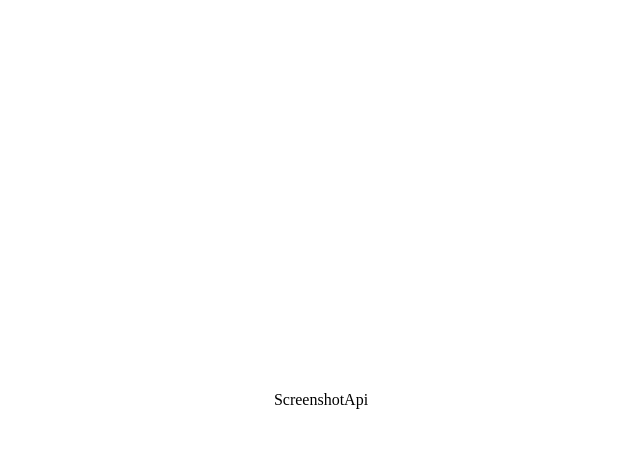
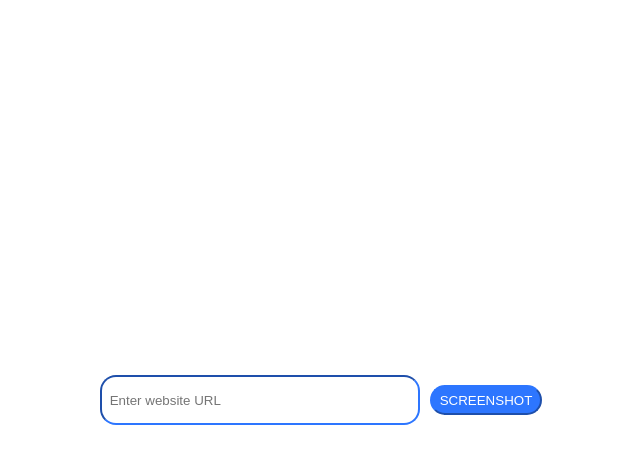
Before and after one commit to akhil-haridas/url-to-screenshot, a React (Vite) app: page / in a window 1280 px wide. Both pictures are taken after a click on the button "Screenshot API". Shown: the top 464 px of the page, without its empty margins (319-959 px from the left). Built offline with nearby package versions, Linux system fonts and the light colour scheme.

Commit message:
deafult functionality for the screenshot

```diff
--- a/src/App.css
+++ b/src/App.css
@@ -26,3 +26,46 @@
   background-color: black;
   color: #fff;
 }
+
+.ScreenshotWrapper {
+  width: 100%;
+  height: 100%;
+  display: flex;
+  align-items: center;
+  justify-content: center;
+  flex-direction: column;
+}
+
+.inputWrapper {
+  display: flex;
+  align-items: center;
+  justify-content: center;
+  gap: 10px;
+  flex-direction: row;
+}
+
+.inputWrapper>input {
+  height: 30px;
+  width: 300px;
+  border-color: rgb(45, 118, 255);
+  border-radius: 16px;
+  padding: 8px;
+}
+
+.inputWrapper>button {
+  height: 30px;
+  border-color: rgb(45, 118, 255);
+  border-radius: 16px;
+  padding: 8px;
+  color: #fff;
+  background-color: rgb(45, 118, 255);
+  cursor: pointer;
+  display: flex;
+  align-items: center;
+  justify-content: center;
+}
+
+.inputWrapper>button:hover {
+  color: #fff;
+  background-color: rgb(0, 87, 250);
+}
--- a/src/components/ScreenshotApi.jsx
+++ b/src/components/ScreenshotApi.jsx
@@ -1,9 +1,51 @@
-import React from 'react'
+import React, { useState } from 'react';
 
 const ScreenshotApi = ({ toggleComponent }) => {
+    const [websiteUrl, setWebsiteUrl] = useState("");
+    const [screenshotUrl, setScreenshotUrl] = useState(null); // To store the screenshot URL
+
+    const handleInputChange = (event) => setWebsiteUrl(event.target.value);
+
+    const onHitUrl = async () => {
+        if (!websiteUrl) {
+            alert("Please enter a valid website URL!");
+            return;
+        }
+
+        const encodedUrl = encodeURIComponent(websiteUrl);
+        const apiUrl = `https://shot.screenshotapi.net/screenshot?token=CZFWT3W-HFJ4PSS-M2B50VF-7RKZV9T&url=${encodedUrl}&output=image&file_type=png&wait_for_event=load`;
+
+        try {
+            const response = await fetch(apiUrl);
+            if (response.ok) {
+                setScreenshotUrl(apiUrl);
+            } else {
+                console.error("Failed to capture screenshot");
+            }
+        } catch (error) {
+            console.error("Error while fetching the screenshot:", error);
+        }
+    };
+
     return (
-        <div onClick={() => toggleComponent("Menu")}>ScreenshotApi</div>
-    )
-}
+        <div className='ScreenshotWrapper'>
+            <div className='inputWrapper'>
+                <input
+                    type="text"
+                    placeholder="Enter website URL"
+                    value={websiteUrl}
+                    onChange={handleInputChange}
+                />
+                <button onClick={onHitUrl}>SCREENSHOT</button>
+            </div>
 
-export default ScreenshotApi
+            <div className='screenshotDisplay'>
+                {screenshotUrl && (
+                    <img src={screenshotUrl} alt="Website Screenshot" style={{ maxWidth: '70%' }} />
+                )}
+            </div>
+        </div>
+    );
+};
+
+export default ScreenshotApi;
```
